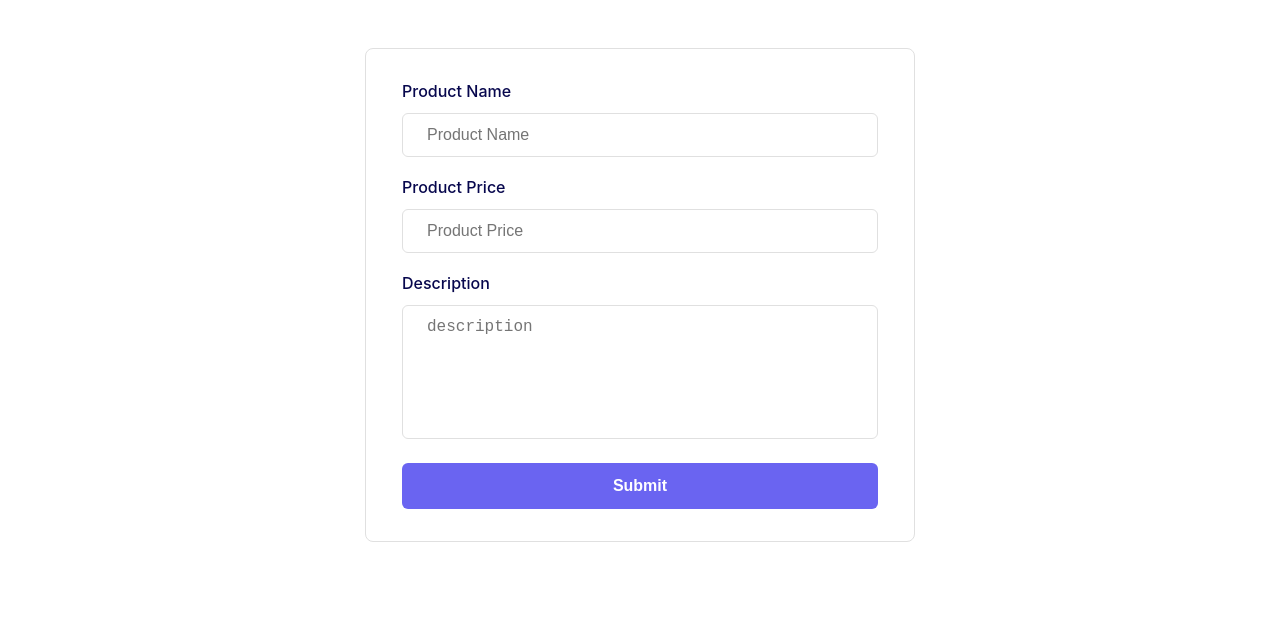
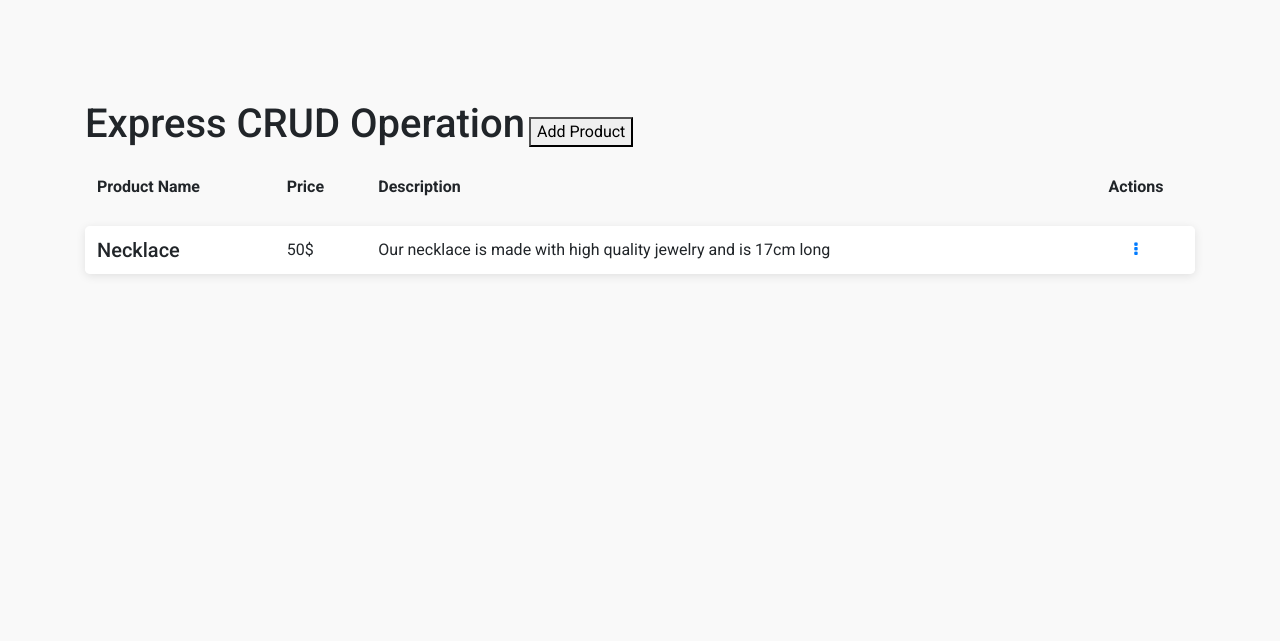
Before and after one commit to IWaqasRafiq/Express-CRUD-Operation, a website: page src/index.html in a window 1280 px wide. Drawn offline with nearby package versions, Linux system fonts and the light colour scheme.

Commit message:
Add files via upload

```diff
--- a/src/index.html
+++ b/src/index.html
@@ -1,62 +1,63 @@
 <!DOCTYPE html>
 <html lang="en">
 <head>
-    <meta charset="UTF-8">
-    <meta name="viewport" content="width=device-width, initial-scale=1.0">
-    <title>Document</title>
-    <link rel="stylesheet" href="style.css">
+	<meta charset="UTF-8">
+	<title>Express CRUD</title>
+	<meta content="width=device-width, initial-scale=1, maximum-scale=1, user-scalable=no" name="viewport">
+	<link rel="stylesheet" type="text/css" href="https://maxcdn.bootstrapcdn.com/bootstrap/4.0.0/css/bootstrap.min.css">
+	<link rel="stylesheet" href="https://stackpath.bootstrapcdn.com/font-awesome/4.7.0/css/font-awesome.min.css">
+	<link rel="stylesheet" type="text/css" href="style.css">
 </head>
 <body>
-    <div class="formbold-main-wrapper">
-        <div class="w-full">
-          <div class="formbold-form-wrapper">
-            <form
+	<section class="main-content">
+		<div class="container">
+			<h1 style="display: inline;">Express CRUD Operation</h1>
+			<button>Add Product </button>
+			<br>
+			<table class="table">
+				<thead>
+					<tr>
+						<th>Product Name</th>
+						<th>Price</th>
+						<th>Description</th>
 
-              method="POST"
-              class="formbold-chatbox-form"
-            >
-              <div class="formbold-mb-5">
-                <label for="name" class="formbold-form-label"> Product Name </label>
-                <input
-                  type="text"
-                  name="name"
-                  id="name"
-                  placeholder="Product Name"
-                  class="formbold-form-input"
-                />
-              </div>
+						<th>Actions</th>
+					</tr>
+				</thead>
+				<tbody>
+					<tr>
+						<td>
+							<div class="user-info">
+								<div class="user-info__basic">
+									<h5 class="mb-0">Necklace</h5>
+								</div>
+							</div>
+						</td>
+						<td>
+							50$
+						</td>
+						<td> Our necklace is made with high quality jewelry and is 17cm long</td>
+						<td>
+							<div class="dropdown open">
+								<a href="#!" class="px-2" id="triggerId1" data-toggle="dropdown" aria-haspopup="true"
+										aria-expanded="false">
+											<i class="fa fa-ellipsis-v"></i>
+								</a>
+								<div class="dropdown-menu" aria-labelledby="triggerId1">
+									<a class="dropdown-item" href="#"><i class="fa fa-pencil mr-1"></i> Edit</a>
+									<a class="dropdown-item text-danger" href="#"><i class="fa fa-trash mr-1"></i> Delete</a>
+								</div>
+							</div>
+						</td>
+					</tr>
 
-              <div class="formbold-mb-5">
-                <label for="email" class="formbold-form-label"> Product Price </label>
-                <input
-                  type="email"
-                  name="email"
-                  id="email"
-                  placeholder="Product Price"
-                  class="formbold-form-input"
-                />
-              </div>
+				</tbody>
+			</table>
+		</div>
+	</section>
 
-              <div class="formbold-mb-5">
-                <label for="description" class="formbold-form-label"> Description </label>
-                <textarea
-                  rows="6"
-                  name="message"
-                  id="message"
-                  placeholder="description"
-                  class="formbold-form-input"
-                ></textarea>
-              </div>
-
-              <div>
-                <button class="formbold-btn w-full">Submit</button>
-              </div>
-            </form>
-          </div>
-          <div class="formbold-action-buttons">
-          </div>
-        </div>
-      </div>
-      <script src="./script.js"></script>
+	<script src="https://code.jquery.com/jquery-3.2.1.slim.min.js"></script>
+	<script src="https://cdnjs.cloudflare.com/ajax/libs/popper.js/1.12.9/umd/popper.min.js"></script>
+	<script src="https://maxcdn.bootstrapcdn.com/bootstrap/4.0.0/js/bootstrap.min.js"></script>
 </body>
 </html>
--- /dev/null
+++ b/src/sass/style.scss
@@ -0,0 +1,70 @@
+@import url("https://fonts.googleapis.com/css?family=Roboto:300,400,500,700&display=swap");
+
+$primary: #007bff;
+$success: #28a745;
+$warning: #ffc107;
+$danger: #dc3545;
+
+body {
+	background: #f9f9f9;
+	font-family: "Roboto", sans-serif;
+}
+
+.main-content {
+	padding-top: 100px;
+	padding-bottom: 100px;
+}
+
+.table{
+	border-spacing: 0 15px;
+    border-collapse: separate;
+	thead, tbody{
+		tr{
+			th, td{
+				vertical-align: middle;
+				border:none;
+				&:nth-last-child(1){
+					text-align: center;
+				}
+			}
+		}
+	}
+	tbody{
+		tr{
+			box-shadow: 0 2px 10px rgba(0,0,0,0.1);
+			border-radius: 5px;
+			td{
+				background:#fff;
+				&:nth-child(1){
+					border-radius: 5px 0 0 5px;
+				}
+				&:nth-last-child(1){
+					border-radius: 0 5px 5px 0;
+				}
+			}
+		}
+	}
+}
+
+.user-info{
+	display:flex;
+	align-items: center;
+	&__img{
+		img{
+			margin-right:15px;
+			height:55px;
+			width:55px;
+			border-radius: 45px;
+			border:3px solid #fff;
+			box-shadow: 0 2px 5px rgba(0,0,0,0.1);
+		}
+	}
+}
+
+.active-circle{
+	height:10px;
+	width:10px;
+	border-radius: 10px;
+	margin-right:5px;
+	display: inline-block;
+}
```
Also changed, not shown: src/style.css.
